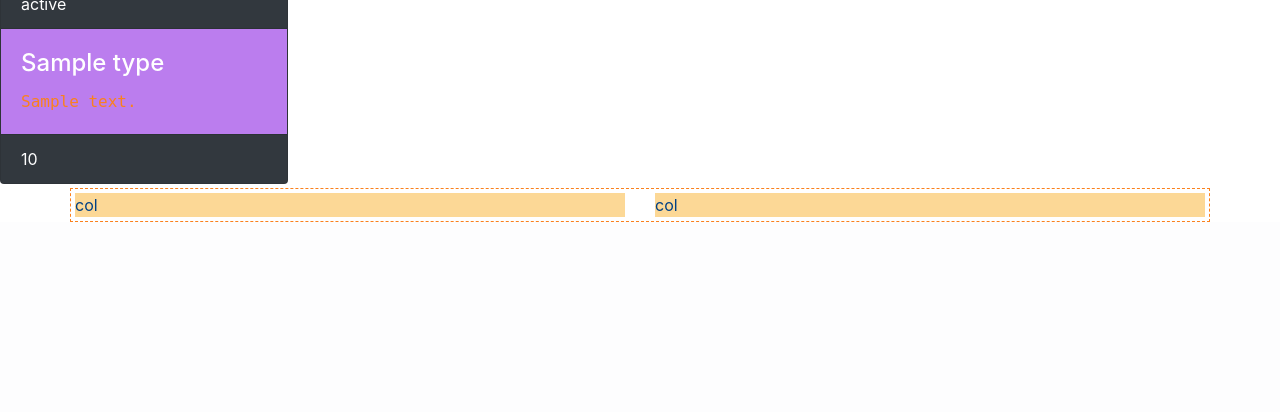
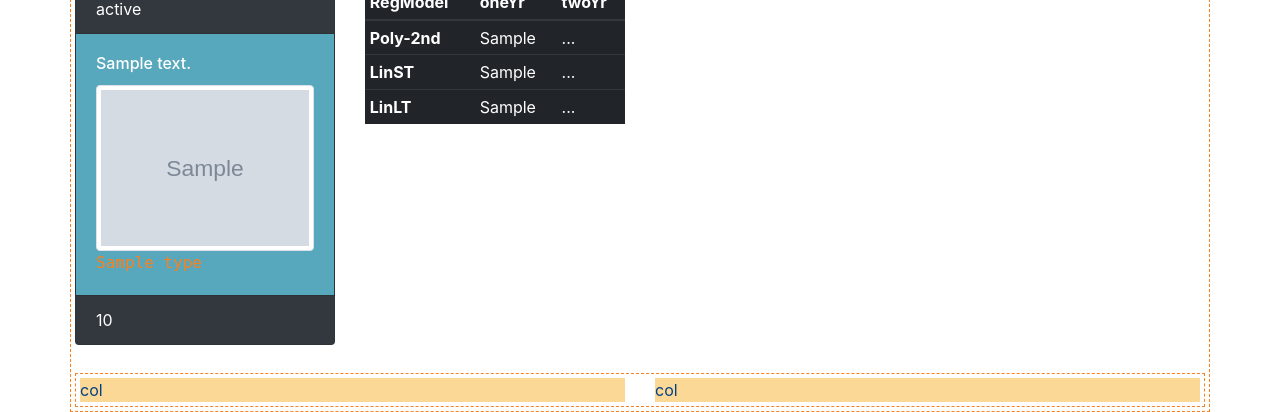
Before and after one commit to attila5287/pr3-machineLearning, a Flask app: template templates/test.html in a window 1280 px wide. Shown: the part 950-1362 px from the top of the page. Before the commit the page ends 1172 px from the top, so only its background shows below. Run offline with Flask 2, Linux system fonts and the light colour scheme; the template is opened without the code that fills it: most values are stand-ins (such as "Sample title", 1, 10 or a date in 2020); grey boxes marked "Sample" are stand-in pictures; some libraries are stand-ins or nearby versions.

Commit message:
table add by card

```diff
--- a/app.py
+++ b/app.py
@@ -1,7 +1,7 @@
 import pandas as pd
 from flask import Flask, render_template
 from flask_pymongo import PyMongo
-from dataImport import testURLS
+import json
 
 # create instance of Flask app
 app = Flask(__name__)
@@ -21,13 +21,15 @@ def index():
 @app.route('/test')
 def simulator():
   # test data for colorado one bedroom
-  inventoryDemo=pd.read_csv("https://raw.githubusercontent.com/attila5287/pr3-RegroPoly-assets-herokuAPP/master/testData.csv", encoding='ISO-8859-1')
+  readDataRaw_df=pd.read_csv("https://raw.githubusercontent.com/attila5287/pr3-RegroPoly-assets-herokuAPP/master/testData.csv", encoding='ISO-8859-1')
 
-  invenDemo = inventoryDemo.copy()
+  dictBeforeMongo = readDataRaw_df.to_dict('records')
+  mongo.db.collection.drop()
+  mongo.db.collection.insert_many(dictBeforeMongo)
+  inventory = list(mongo.db.collection.find())
 
-  print(type(invenDemo))
 
-  return render_template('test.html', inventoryDemo=invenDemo)
+  return render_template('test.html', inventory=inventory)
 
 
 
--- a/templates/test.html
+++ b/templates/test.html
@@ -57,20 +57,20 @@
         <button class="navbar-toggler d-lg-none" type="button" data-toggle="collapse" data-target="#collapsibleNavId" aria-controls="collapsibleNavId" aria-expanded="false" aria-label="Toggle navigation"></button>
         <div class="collapse navbar-collapse" id="collapsibleNavId">
             <ul class="navbar-nav mr-auto mt-2 mt-lg-0">
-                <li class="nav-itemDemo active">
+                <li class="nav-item active">
                     <a class="nav-link" href="#">Home <span class="sr-only">(current)</span></a>
                 </li>
-                <li class="nav-itemDemo">
+                <li class="nav-item">
                     <a class="nav-link" href="/data">
                         API / DATA
                     </a>
                 </li>
-                <li class="nav-itemDemo">
+                <li class="nav-item">
                     <a class="nav-link" href="https://github.com/attila5287/pr3-machineLearning">
                         GITHUB / CODE
                     </a>
                 </li>
-                <li class="nav-itemDemo">
+                <li class="nav-item">
                     <a class="nav-link" href="https://github.com/attila5287/pr3-RegroPoly-assets-herokuAPP">
                          GITHUB / ASSETS
                     </a>
@@ -87,7 +87,7 @@
         </div>
     </nav>
     <ul class="nav justify-content-center" style="background-color: #fa811d">
-        <li class="nav-itemDemo">
+        <li class="nav-item">
             <a class="nav-link disabled" href="#">
                 <h5>
                     <i class="fa fa-battery" aria-hidden="true" style="color:rgb(255, 255, 255)"></i>
@@ -119,25 +119,25 @@
 
     <div class="row">
         <!-- write a for loop that lists out your data and accesses the values using dot notation. -->
-        {% for itemDemo in inventoryDemo %}
+        {% for item in inventoryDemo %}
 
         <div class="col-4">
             <div class="card text-white bg-dark mb-1" style="max-width: 18rem; "><i class="favicon" aria-hidden="true" src="favicon.ico"></i>
                 <div class="card-header">
-                    <!-- {{itemDemo}} -->
+                    <!-- {{item}} -->
                 </div>
                 <div class="card-body" style="background-color: #57a8bd">
                     <h6 class="card-title"><i>
                         ONE BEDROOM DEMO</i>
                     </h6>
 
-                    <img src="{{itemDemo}}" class="img-thumbnail" alt="Responsive image">
+                    <img src="{{item}}" class="img-thumbnail" alt="Responsive image">
 
                     <i class="card-text"> This gorgeous and nearly perfect house will stun you with its modern and dazzling interior finishes.
                     </i>
                 </div>
                 <div class="card-footer">
-                    <!-- {{itemDemo.itemPrice}} -->
+                    <!-- {{item.itemPrice}} -->
                 </div>
             </div>
         </div>
@@ -146,26 +146,53 @@
 
     </div>
 
+    <div class="container">
+        <!-- write a for loop that lists out your data and accesses the values using dot notation. -->
         <div class="row">
-        <!-- write a for loop that lists out your data and accesses the values using dot notation. -->
-        {% for itemDemo in inventoryDemo %}
-
-        <div class="col-4">
-            <div class="card text-white bg-dark mb-1" style="max-width: 18rem; "><i class="favicon" aria-hidden="true" src="favicon.ico"></i>
-                <div class="card-header">{{itemDemo.State}}</div>
-                <div class="card-body" style="background-color: #bb7dee">
-                    <h4 class="card-title">{{ itemDemo.Type }}</h4>
-                    <p class="card-text">{{ itemDemo.Description}}</p>
+            {% for item in inventory %}
+            <div class="col-3">
+                <div class="card text-white bg-dark mb-1" style="max-width: 18rem;"><i class="favicon" aria-hidden="true" src="https://raw.githubusercontent.com/attila5287/pr3-RegroPoly-assets-herokuAPP/master/regropoly_ICO.ico"></i>
+                    <div class="card-header">{{item.State}}</div>
+                    <div class="card-body" style="background-color: #57a8bd">
+                        <h6 class="card-title">{{item.itemDesc}}</h6>
+                        <img src={{item.itemIconURL}} class="img-thumbnail" alt="Responsive image">
+                        <p class="card-text">{{ item.Type}}</p>
                     </div>
                     <div class="card-footer">
-                    {{itemDemo.itemPrice}}
+                        {{item.itemPriceF}}
                     </div>
                 </div>
             </div>
-
+            <div class="col-3">
+                <table class="table table-sm table-dark">
+                    <thead>
+                        <tr>
+                            <th scope="col">RegModel</th>
+                            <th scope="col">oneYr</th>
+                            <th scope="col">twoYr</th>
+                        </tr>
+                    </thead>
+                    <tbody>
+                        <tr>
+                            <th scope="row">Poly-2nd</th>
+                            <td>{{item.regPol2F}}</td>
+                            <td>...</td>
+                        </tr>
+                        <tr>
+                            <th scope="row">LinST</th>
+                            <td>{{item.regLinFitF}}</td>
+                            <td>...</td>
+                        </tr>
+                        <tr>
+                            <th scope="row">LinLT</th>
+                            <td>{{item.regLinFreeF}}</td>
+                            <td>...</td>
+                        </tr>
+                    </tbody>
+                </table>
+            </div>
             {% endfor %}
-
-    </div>
+        </div><br>
 
 
 
```
Also changed, not shown: static/coloradoTestItemsR0_bed1.csv (+17 -17 lines). Lines whose indentation alone changed are shown as unchanged.
